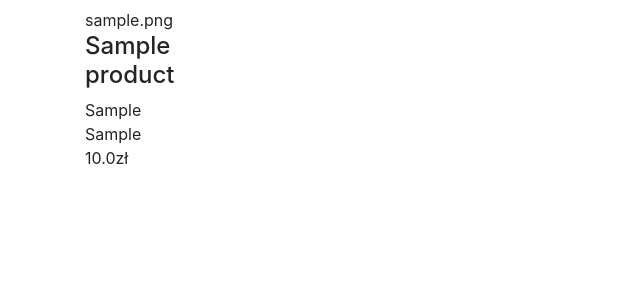
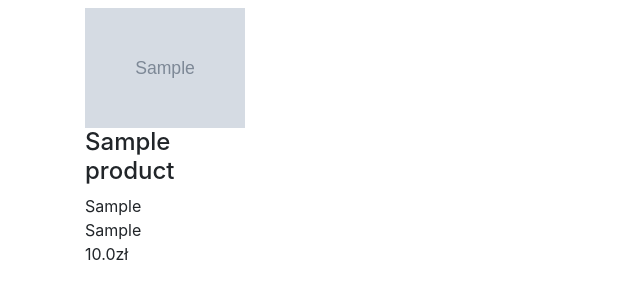
Before and after one commit to coventry000/my-first-shop, a Django app: page / in a window 1280 px wide. Shown: the part 48-348 px from the top of the page, without its empty margins (0-640 px from the left). Run offline with Django 3.2, Linux system fonts and the light colour scheme; tables that the repository leaves empty hold one stand-in row (values such as "Sample post"); grey boxes marked "Sample" are stand-in pictures; some libraries are stand-ins or nearby versions.

```diff
--- a/shop/templates/shop/product_list.html
+++ b/shop/templates/shop/product_list.html
@@ -25,7 +25,7 @@
              <div class="row">
                 {% for product in products %}
                         <div class="col-12 col-md-4">
-                            {{ product.image }}
+                            <img src="{{ product.image.url }}" class="img-fluid" />
                             <br/>
                             <h4>{{ product.title }}</h4>
                             {{ product.platform }}
```
